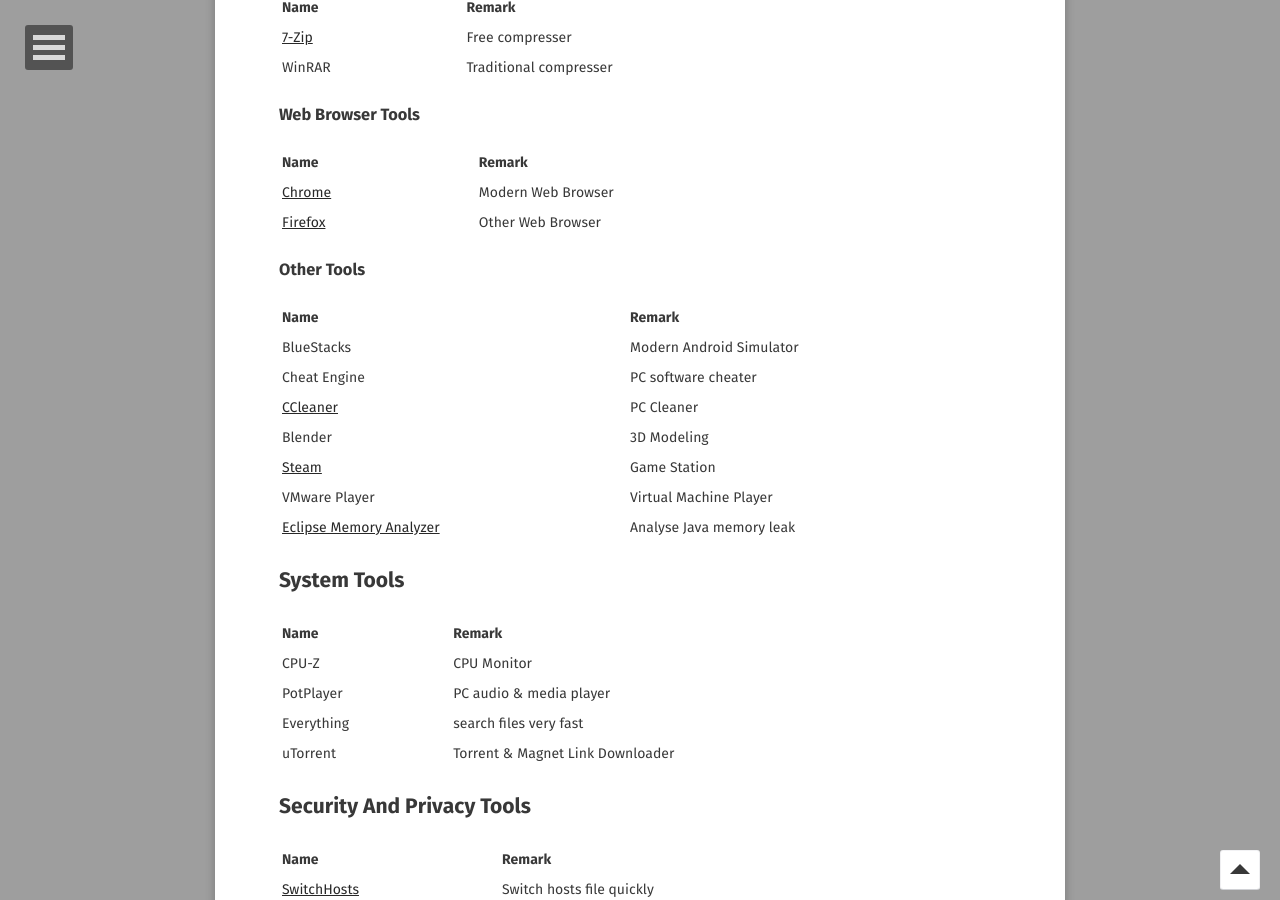
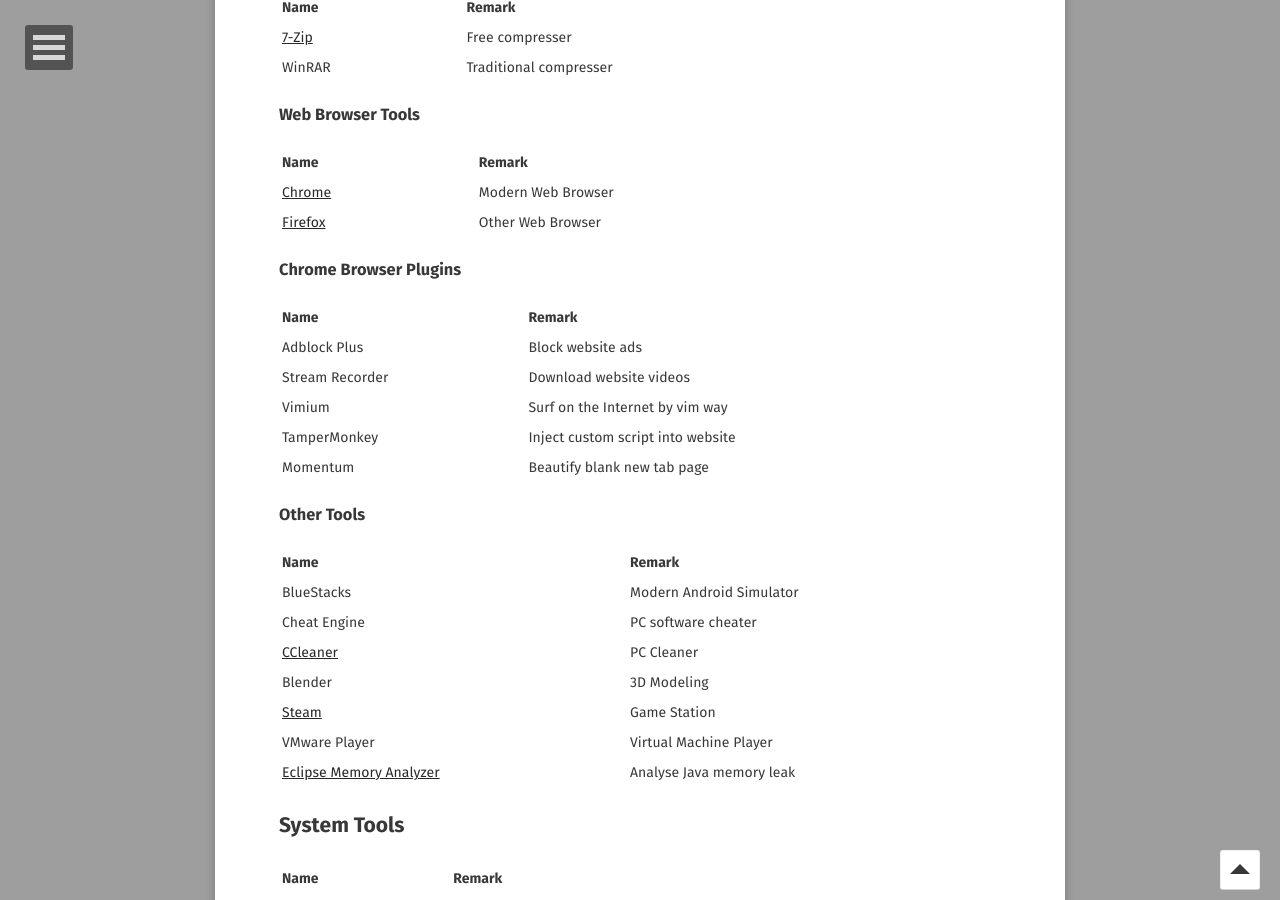
Before and after one commit to o7878x/o7878x.github.io, a Jekyll site: the page built from _posts/2024-07-07-fav-softwares.md, in a window 1280 px wide and 900 px high, scrolled down 1521 px. Built offline with Jekyll 4.4.1, drawn with Linux system fonts in a browser that asks for light colours; some web fonts are replaced; comment, search, counter and statistics services are not loaded.

Commit message:
feature:add some browser plugins

```diff
--- a/_posts/2024-07-07-fav-softwares.md
+++ b/_posts/2024-07-07-fav-softwares.md
@@ -69,6 +69,16 @@
 | [Chrome](https://www.google.com/intl/en_hk/chrome/) | Modern Web Browser |
 | [Firefox](https://www.mozilla.org/en-US/firefox/new/) | Other Web Browser |
 
+### Chrome Browser Plugins
+
+| Name | Remark |
+| --- | --- |
+| Adblock Plus | Block website ads |
+| Stream Recorder | Download website videos |
+| Vimium | Surf on the Internet by vim way |
+| TamperMonkey | Inject custom script into website |
+| Momentum | Beautify blank new tab page |
+
 ### Other Tools
 
 | Name | Remark |
```
